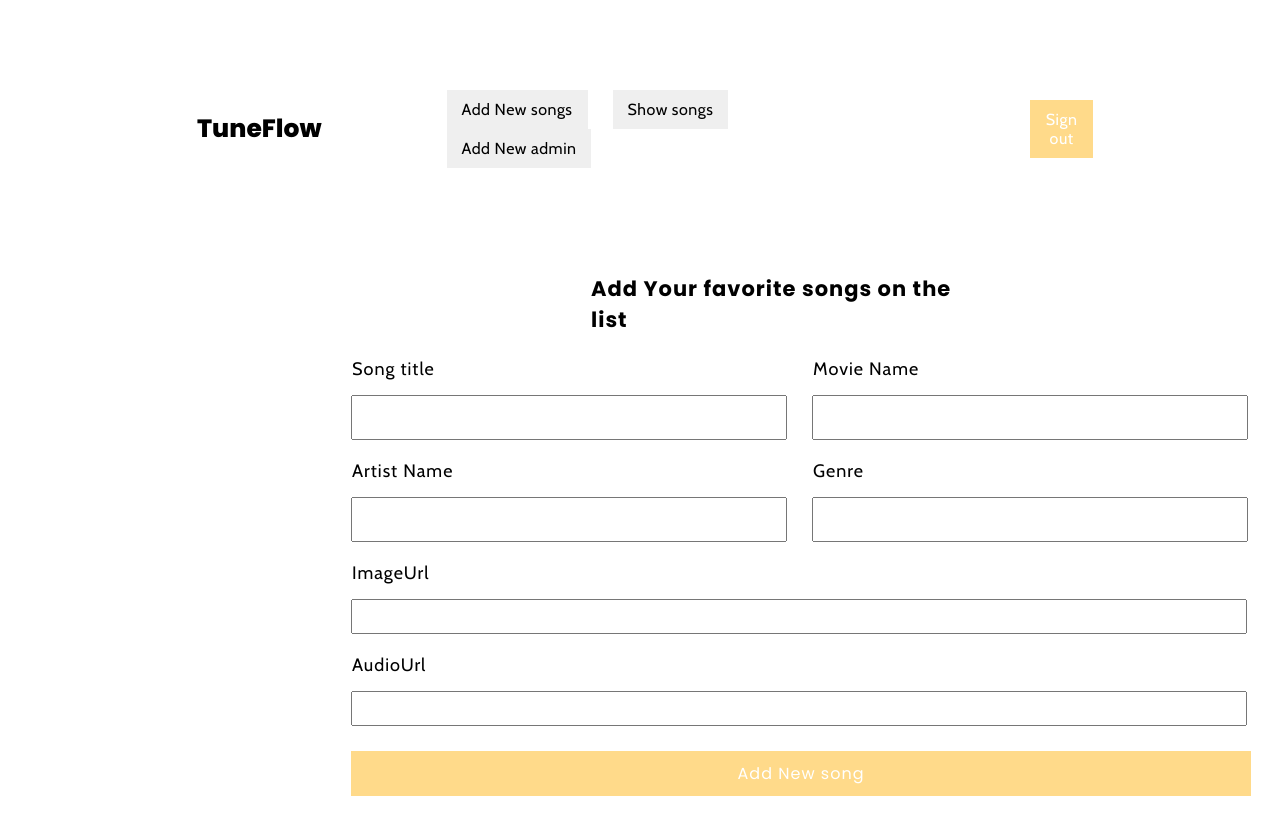
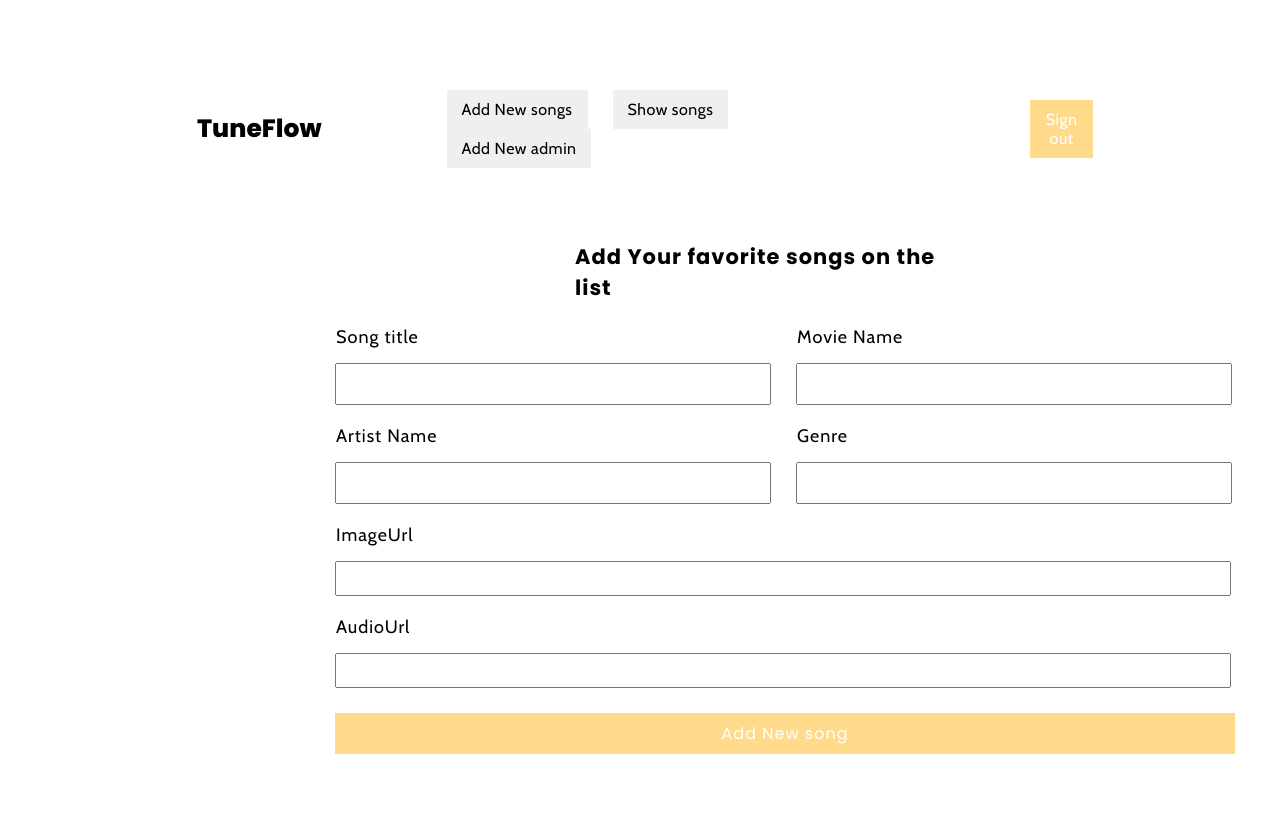
Before and after one commit to srimaran712/CapstoneProject_Odinschool-fullstack-Manimaran_Srinivasan, a React (Create React App) app in the folder admin/admin/: page / in a window 1280 px wide. Shown: the top 834 px of the page. Built offline with nearby package versions, Linux system fonts and the light colour scheme; sample sign-in values are in the browser's storage.

Commit message:
adding changes

```diff
--- a/admin/admin/src/staticfiles/dashboard.css
+++ b/admin/admin/src/staticfiles/dashboard.css
@@ -43,12 +43,12 @@
 }
 .songs-container{
     width: 100%;
-    margin:5rem 1rem;
+    margin:3rem 1rem;
 }
 .form-box{
     max-width:80%;
     padding:12px 15px;
-    margin:0rem 8rem;
+    margin:0rem 7rem;
 
 }
 .box{
@@ -59,7 +59,7 @@
 }
 .box input{
     width:400px;
-    padding:0.6rem 1rem;
+    padding:0.5rem 1rem;
     margin-top:15px;
     font-size:18px;
     font-family:'Cabin',sans-serif;
@@ -89,12 +89,12 @@ label{
     font-family:'Cabin',sans-serif;
     font-size:18px;
     letter-spacing:1px;
-    padding:15px 1px;
+    padding:12px 1px;
 }
 .add-btn{
     border:none;
     width:900px;
-    padding:0.6rem 1rem;
+    padding:0.5rem 1rem;
     margin-top:5px;
     font-size:16px;
     font-family:'Poppins',sans-serif;
```
